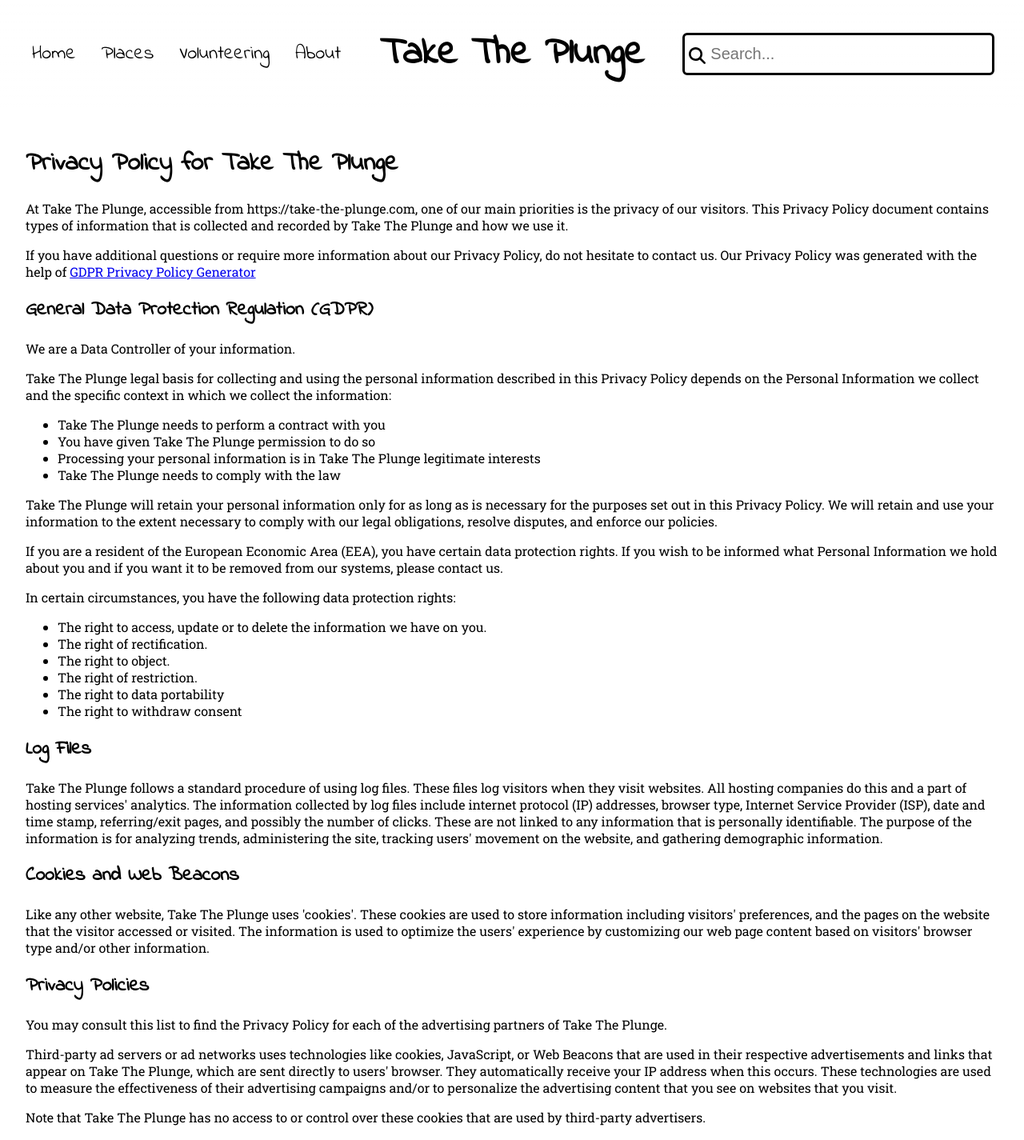
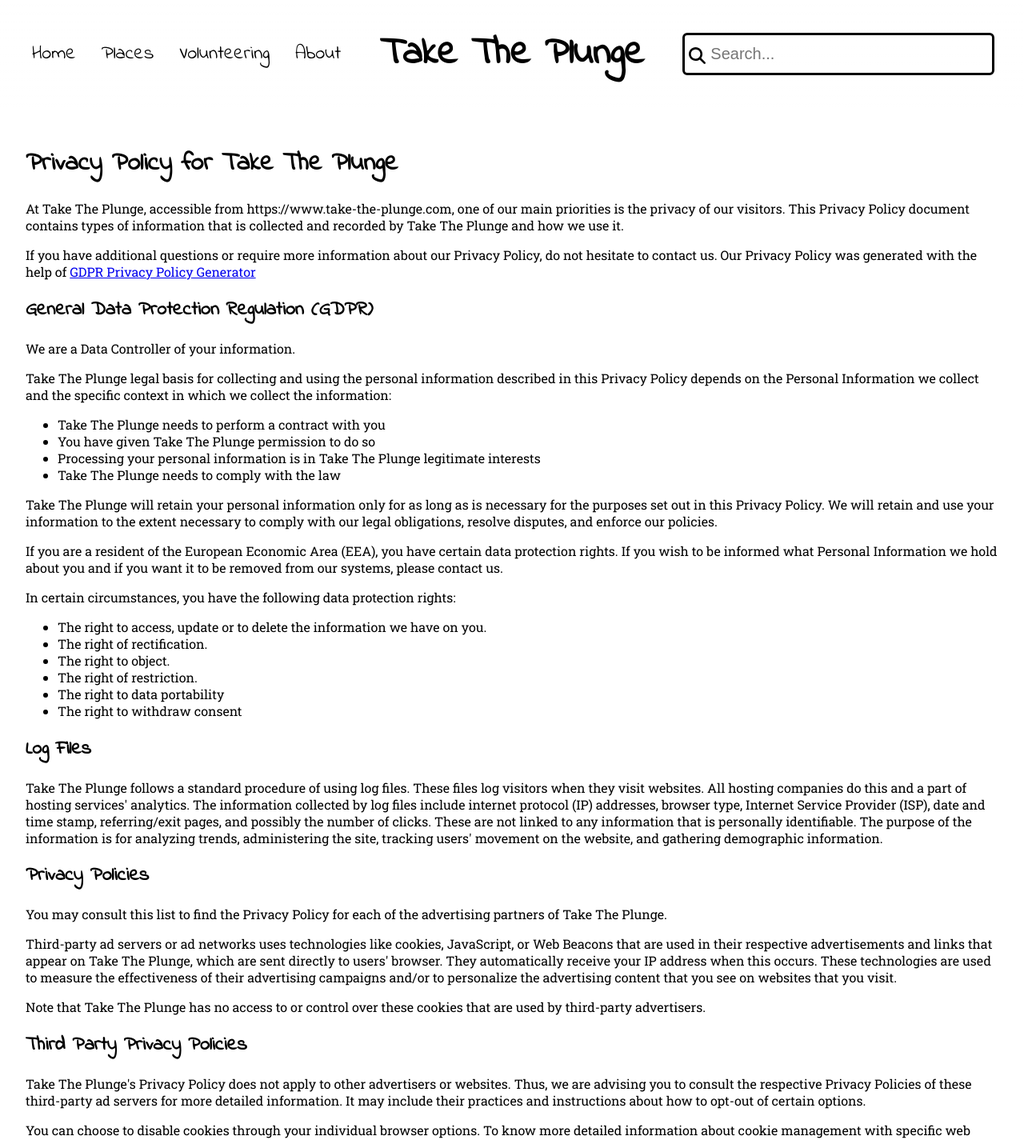
Before and after one commit to senorbebe/travel-blog, an Angular app: page /privacy-policy in a window 1280 px wide. Shown: the top 1425 px of the page at 80% size. Built offline with nearby package versions, Linux system fonts and the light colour scheme.

Commit message:
Update privacy policy

```diff
--- a/src/app/privacy-policy/privacy-policy.component.html
+++ b/src/app/privacy-policy/privacy-policy.component.html
@@ -3,7 +3,7 @@
 
     <h1>Privacy Policy for Take The Plunge</h1>
 
-<p>At Take The Plunge, accessible from https://take-the-plunge.com, one of our main priorities is the privacy of our visitors. This Privacy Policy document contains types of information that is collected and recorded by Take The Plunge and how we use it.</p>
+    <p>At Take The Plunge, accessible from https://www.take-the-plunge.com, one of our main priorities is the privacy of our visitors. This Privacy Policy document contains types of information that is collected and recorded by Take The Plunge and how we use it.</p>
 
     <p>If you have additional questions or require more information about our Privacy Policy, do not hesitate to contact us. Our Privacy Policy was generated with the help of <a href="https://www.gdprprivacypolicy.net/">GDPR Privacy Policy Generator</a></p>
 
@@ -36,9 +36,6 @@
 
     <p>Take The Plunge follows a standard procedure of using log files. These files log visitors when they visit websites. All hosting companies do this and a part of hosting services' analytics. The information collected by log files include internet protocol (IP) addresses, browser type, Internet Service Provider (ISP), date and time stamp, referring/exit pages, and possibly the number of clicks. These are not linked to any information that is personally identifiable. The purpose of the information is for analyzing trends, administering the site, tracking users' movement on the website, and gathering demographic information.</p>
 
-<h2>Cookies and Web Beacons</h2>
-
-<p>Like any other website, Take The Plunge uses 'cookies'. These cookies are used to store information including visitors' preferences, and the pages on the website that the visitor accessed or visited. The information is used to optimize the users' experience by customizing our web page content based on visitors' browser type and/or other information.</p>
 
 
 
```
Lines whose indentation alone changed are shown as unchanged.
